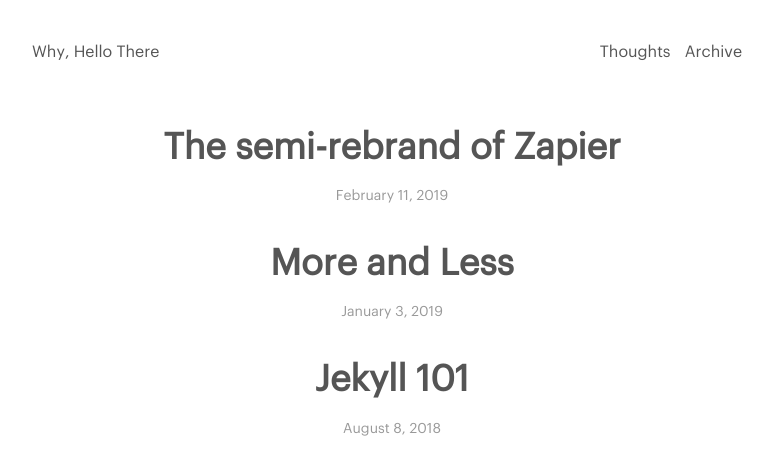
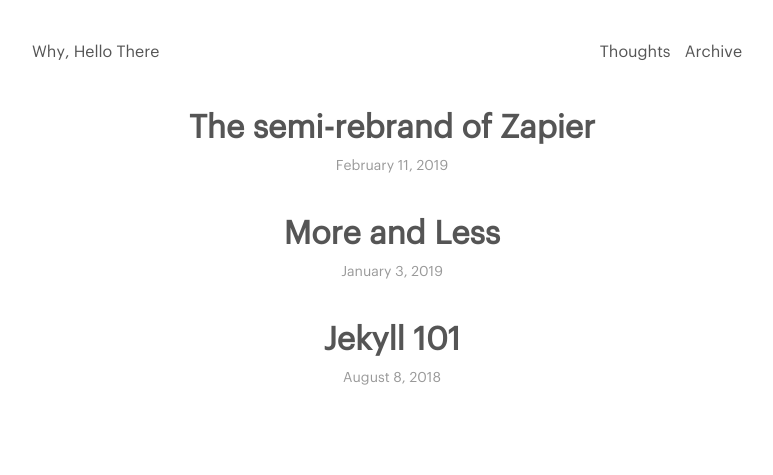
Before and after one commit to jonaschafer/jonaschafer.github.io, a Jekyll site: the page built from thoughts.html, in a window 1280 px wide. Shown: the top 475 px of the page, without its empty margins (248-1021 px from the left). Built offline with Jekyll 4.4.1, drawn with Linux system fonts in a browser that asks for light colours.

```diff
--- a/assets/stylesheets/fun/thoughts.scss
+++ b/assets/stylesheets/fun/thoughts.scss
@@ -41,15 +41,16 @@
     font-size: 14px;
     color: $grey-light;
     // background: green;
-    padding: 0;
-    margin: 0;
+    padding-top: 10px;
+    padding-bottom: 20px;
     text-align: center;
   }
 
 // styles specific to thoughts index
   .article {
     font-family: 'Graphik-Regular', Helvetica, Arial, sans-serif;
-  	font-size: 36px;
+    font-weight: bold;
+    font-size: 32px;
     text-align: center;
   	margin: 0;
     color: $grey;
--- a/thoughts.html
+++ b/thoughts.html
@@ -12,11 +12,9 @@
 {% for item in site.thoughts reversed %}
   <!-- Article -->
   <p>
-    <h1>
-      <a class="no-underline" href="{{ item.url }}">
-        <p class="article">{{ item.title }}</p>
-      </a>
-    </h1>
+    <a class="no-underline" href="{{ item.url }}">
+      <p class="article">{{ item.title }}</p>
+    </a>
     <p class="date">{{ item.date | date: "%B %-d, %Y"}}</p>
   </p>
 {% endfor %}
```
